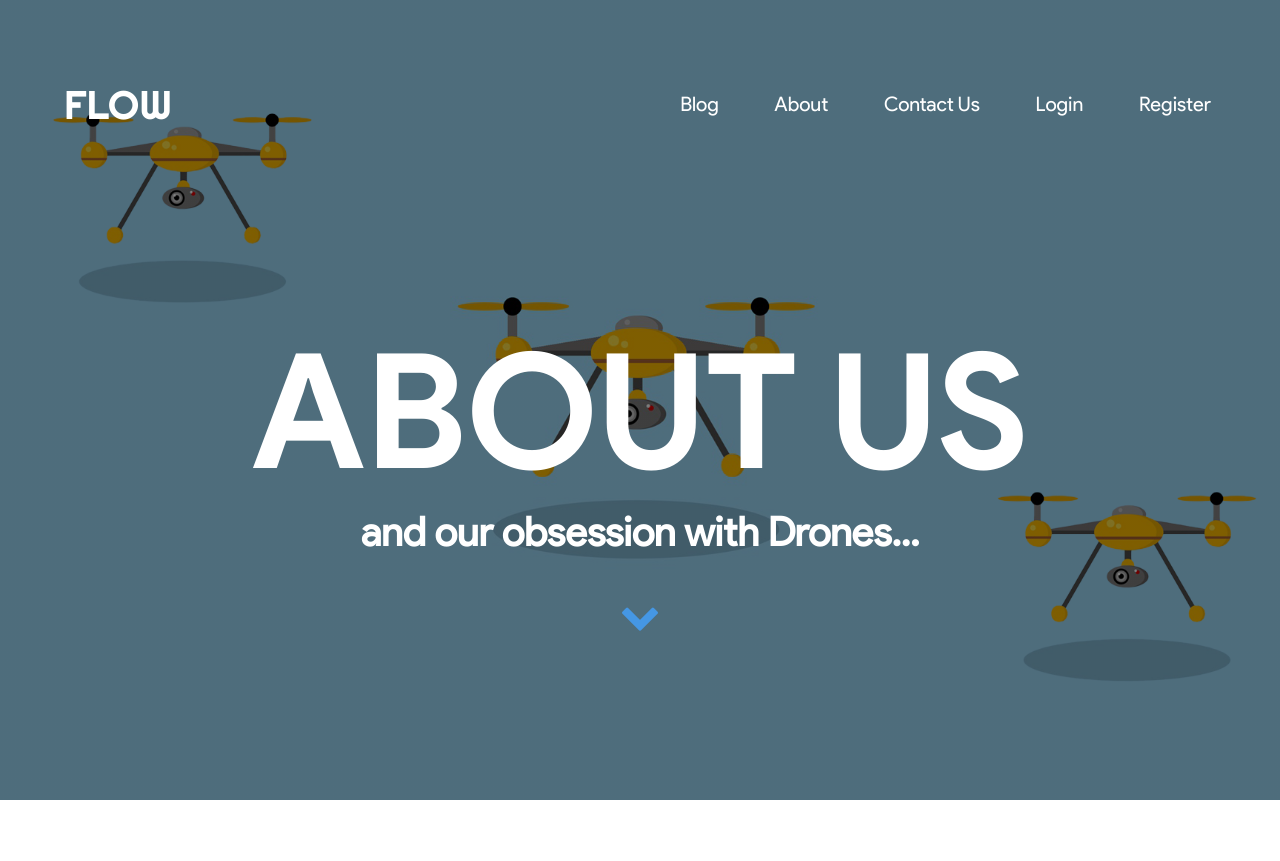
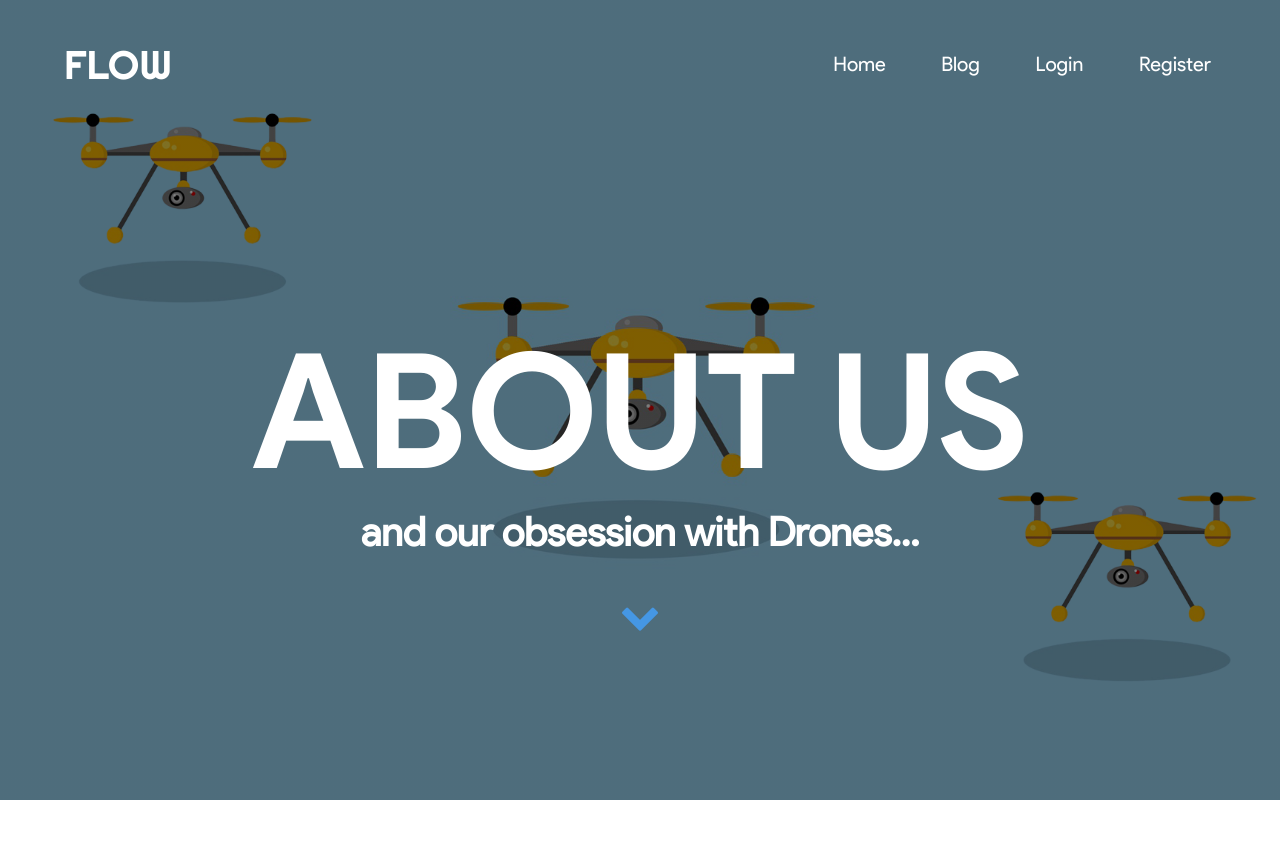
Before and after one commit to bansalaarav/Flow, a Flask app: page /about/ in a window 1280 px wide. Shown: the top 861 px of the page. Run offline with Flask 2, Linux system fonts and the light colour scheme; some libraries are stand-ins or nearby versions.

Commit message:
changed a few links

```diff
--- a/templates/about.html
+++ b/templates/about.html
@@ -15,7 +15,6 @@
             html {
                 scroll-behavior: smooth;
             }
-
 
             @font-face {
                 font-family: 'Product Sans Bold';
@@ -35,7 +34,7 @@
             /* Navbar Code ---------------------------- */
             nav {
                 background-color: transparent;
-                margin-top: 10vh;
+                margin-top: 5vh;
                 position: absolute;
                 width: 100%;
                 height: 60px;
@@ -257,9 +256,8 @@
         <nav>
             <div id="logo"><a href="/">FLOW</a></div>
             <ul>
+                <li><a href="/">Home</a></li>
                 <li><a href="/blog/">Blog</a></li>
-                <li><a href="#">About</a></li>
-                <li><a href="#contact">Contact Us</a></li>
                 <li><a href="/login/">Login</a></li>
                 <li id="last-child"><a href="/register/">Register</a></li>
             </ul>
@@ -272,9 +270,8 @@
                 <i class="fa fa-times"></i>
             </div>
             <ul>
+            <li><a href="/" class="full-menu-link-item">Home</a></li>
                 <li><a href="/blog/" class="full-menu-link-item">Blog</a></li>
-                <li><a href="#" class="full-menu-link-item">About</a></li>
-                <li><a href="#contact" class="full-menu-link-item">Contact Us</a></li>
                 <li><a href="/login/" class="full-menu-link-item">Login</a></li>
                 <li id="last-child" class="full-menu-link-item"><a href="/register/">Register</a></li>
             </ul>
@@ -319,13 +316,13 @@
         </div>
         <div class="content-item2" id="content">
             <div class="card" style="background-color: #2D89E1; border-color: #2D89E1; border-style: solid; color: white;">
-                <img src="{{url_for('static', filename='sd-ava.png')}}" alt="Shreyas Deo" class="avatar">
+                <img src="sd-ava.png" alt="Shreyas Deo" class="avatar">
                 <cap>
                     Hello there! I am Shreyas, a neophyte developer working primarily with Python and C++. Talking of other interests, I am an amateur guitarist and an avid reader.
                 </cap>
             </div>
             <div class="card">
-                <img src="{{url_for('static', filename='ab-ava.png')}}" alt="Aarav Bansal" class="avatar">
+                <img src="ab-ava.png" alt="Aarav Bansal" class="avatar">
                 <cap>
                     Hi! I'm Aarav, a python programmer who's currently learning Dart and C#. I've been coding since the last 1-2 years! Oh and btw, I love reading and basketball too!
                 </cap>
```
